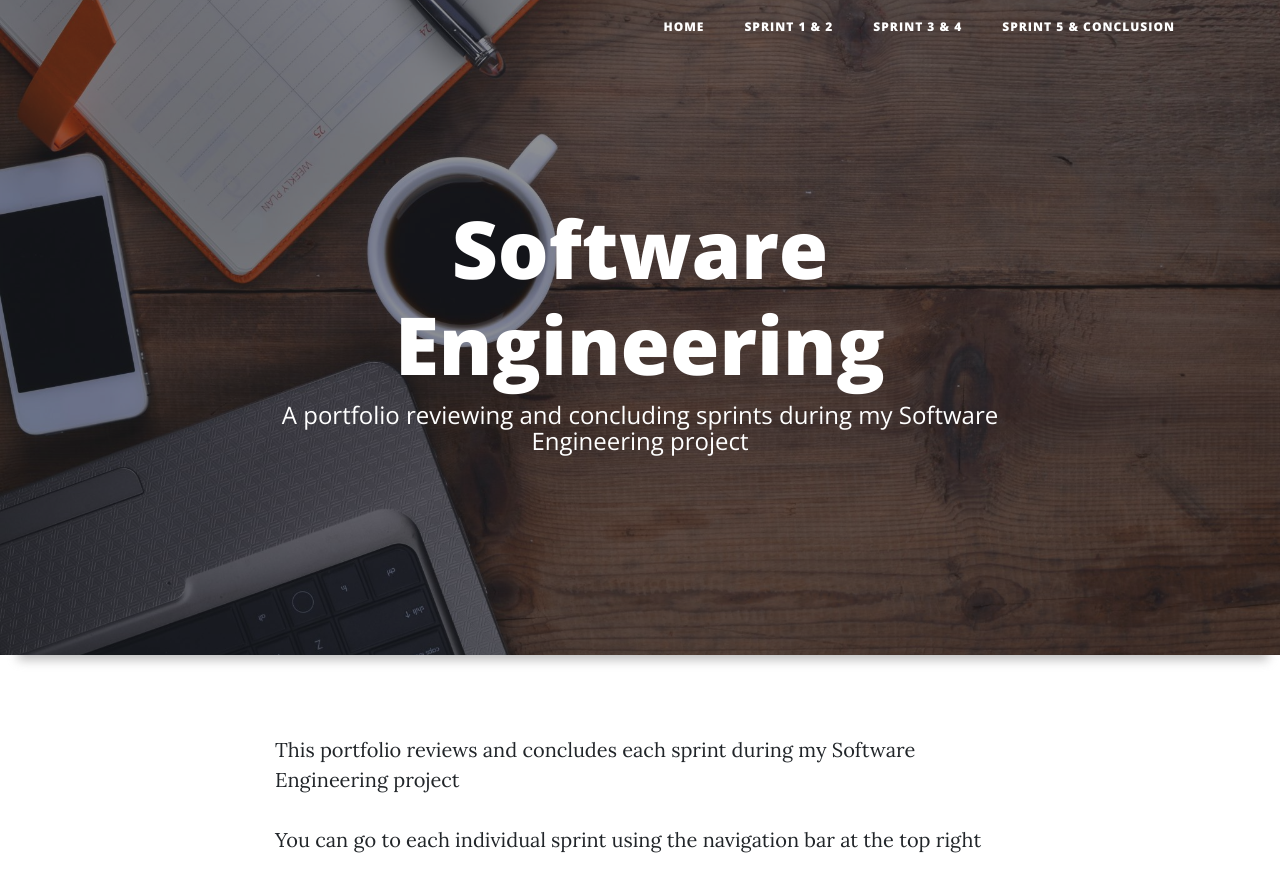
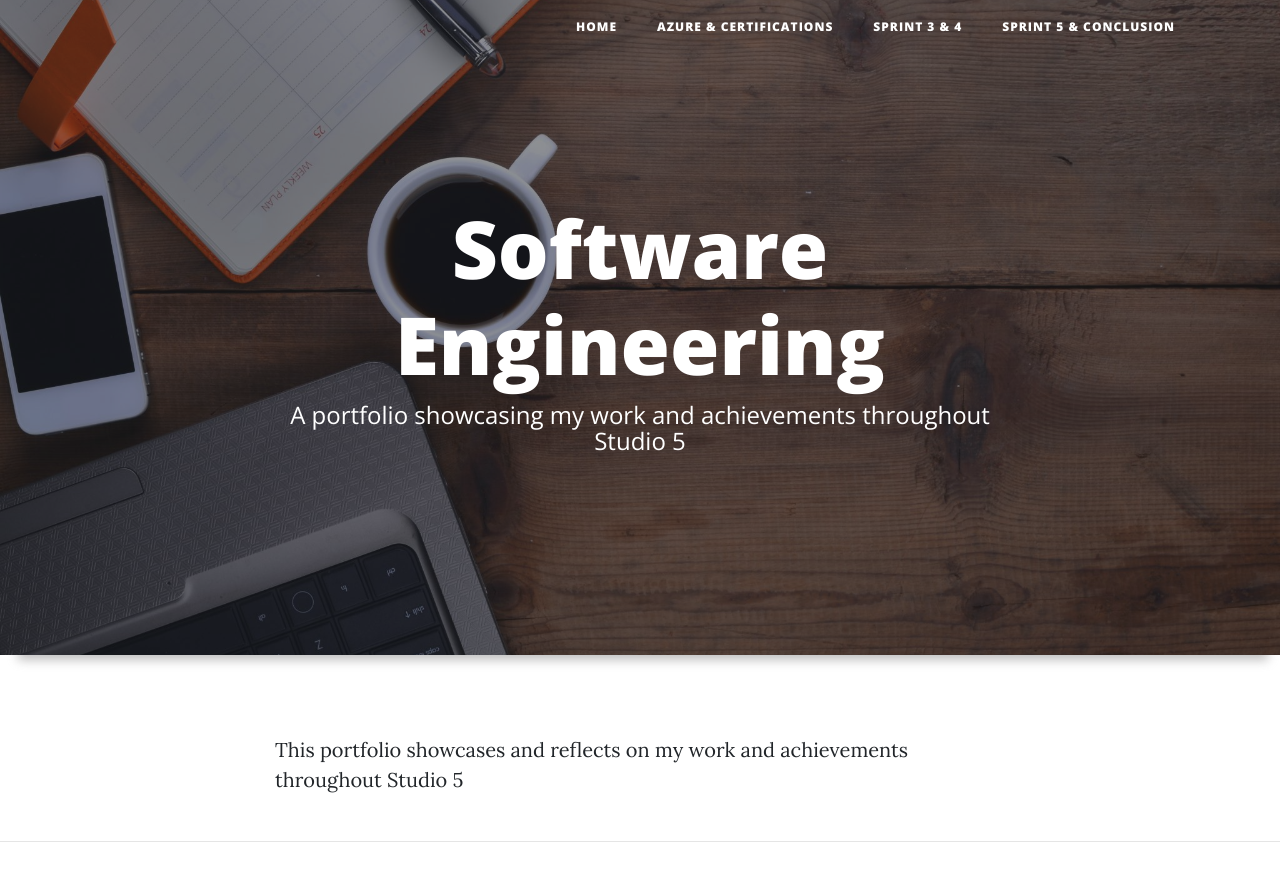
Before and after one commit to kyleal1/Studio5, a website: page index.html in a window 1280 px wide. Shown: the top 888 px of the page. Drawn offline with nearby package versions, Linux system fonts and the light colour scheme.

Commit message:
Edited index page to suit requirements

```diff
--- a/index.html
+++ b/index.html
@@ -8,7 +8,7 @@
   <meta name="description" content="">
   <meta name="author" content="">
 
-  <title>Software Engineering - Home</title>
+  <title>Portfolio</title>
 
   <!-- Bootstrap core CSS -->
   <link href="vendor/bootstrap/css/bootstrap.min.css" rel="stylesheet">
@@ -38,7 +38,7 @@
             <a class="nav-link" href="index.html">Home</a>
           </li>
           <li class="nav-item">
-            <a class="nav-link" href="sprint12.html">Sprint 1 & 2</a>
+            <a class="nav-link" href="sprint12.html">Azure & Certifications</a>
           </li>
           <li class="nav-item">
             <a class="nav-link" href="sprint34.html">Sprint 3 & 4</a>
@@ -58,7 +58,7 @@
         <div class="col-lg-8 col-md-10 mx-auto">
           <div class="site-heading">
             <h1>Software Engineering</h1>
-            <span class="subheading">A portfolio reviewing and concluding sprints during my Software Engineering project</span>
+            <span class="subheading">A portfolio showcasing my work and achievements throughout Studio 5</span>
           </div>
         </div>
       </div>
@@ -69,8 +69,8 @@
   <div class="container">
     <div class="row">
       <div class="col-lg-8 col-md-10 mx-auto">
-        <p>This portfolio reviews and concludes each sprint during my Software Engineering project</p>
-        <p>You can go to each individual sprint using the navigation bar at the top right</p>
+        <p>This portfolio showcases and reflects on my work and achievements throughout Studio 5</p>
+
 
       </div>
     </div>
```
